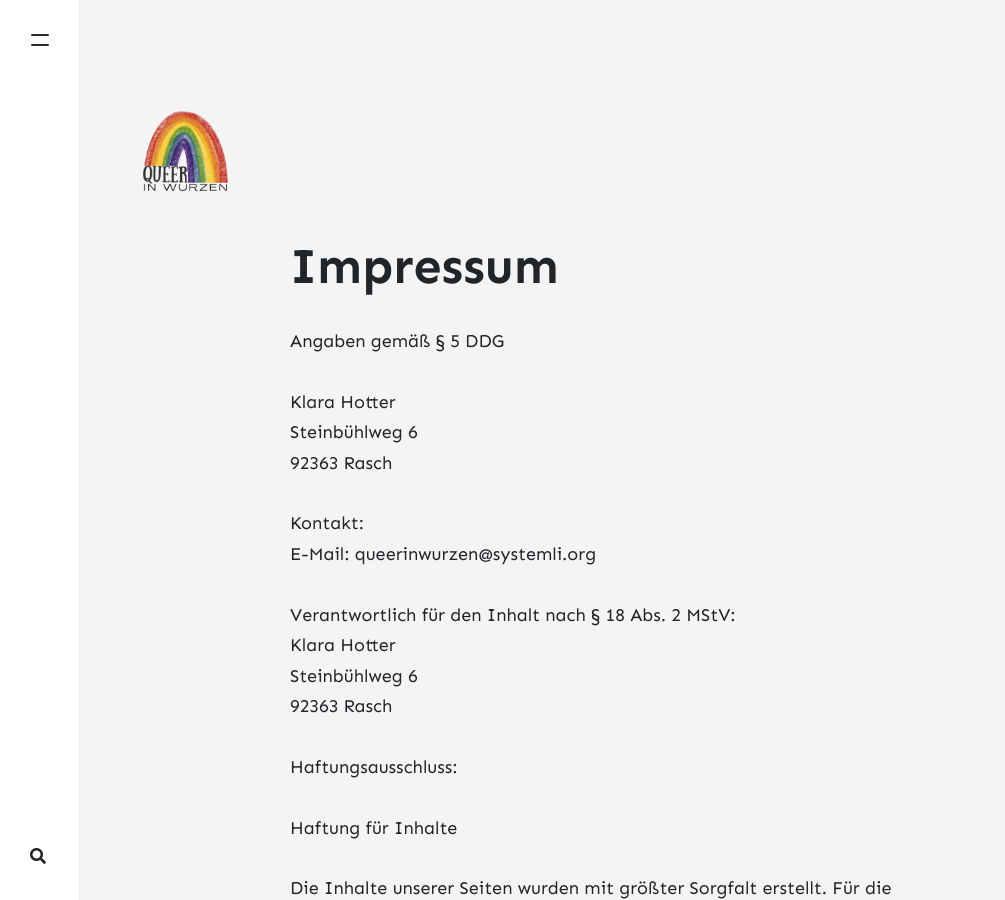
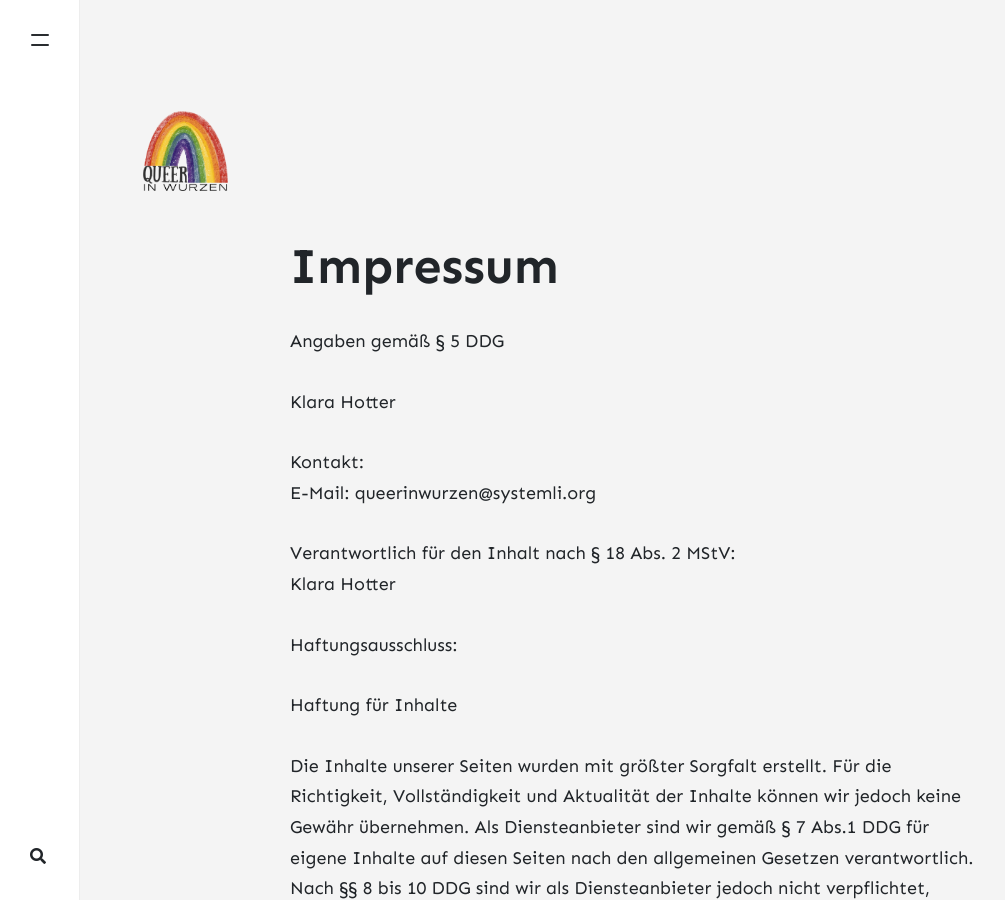
Before and after one commit to timber-they/queerInWurzen, a Jekyll site: the page built from _pages/imprint.md, in a window 1280 px wide and 900 px high. Shown: the whole window, without its empty margins (0-1005 px from the left). Built offline with Jekyll 4.4.1, drawn with Linux system fonts in a browser that asks for light colours; nearby versions of some CDN libraries; comment, search, counter and statistics services are not loaded.

Commit message:
Update imprint.md

```diff
--- a/_pages/imprint.md
+++ b/_pages/imprint.md
@@ -8,16 +8,12 @@ comments: false
 Angaben gemäß § 5 DDG
 
 Klara Hotter
-Steinbühlweg 6
-92363 Rasch
 
 Kontakt:
 E-Mail: queerinwurzen@systemli.org
 
 Verantwortlich für den Inhalt nach § 18 Abs. 2 MStV:
 Klara Hotter
-Steinbühlweg 6
-92363 Rasch
 
 Haftungsausschluss:
 
```
